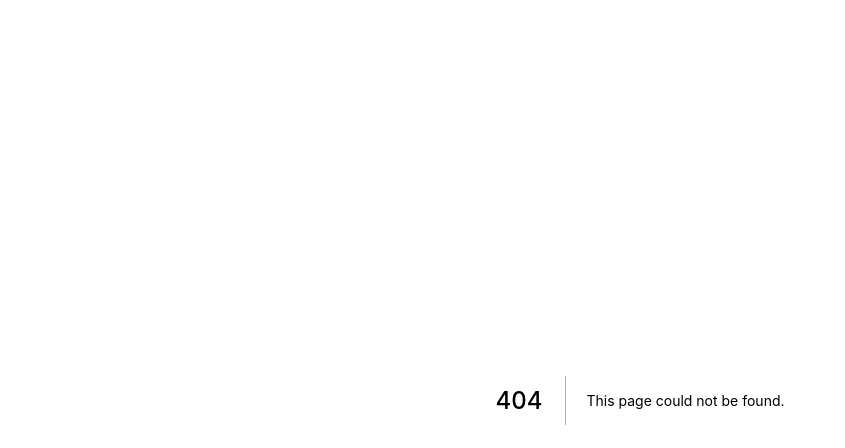
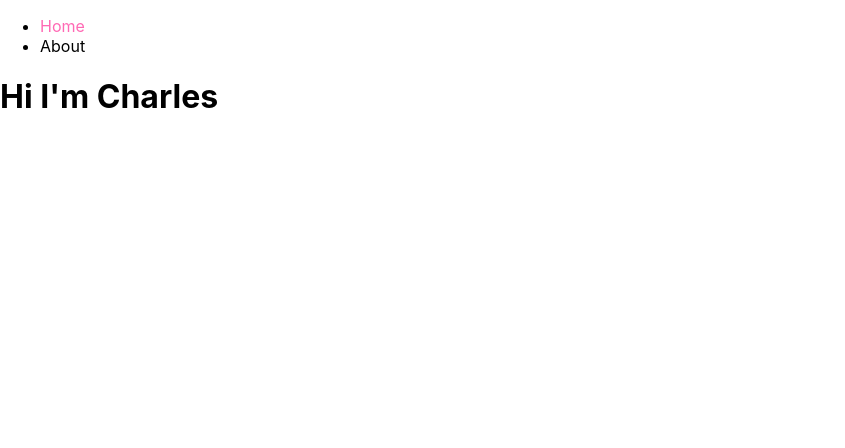
Before and after one commit to CharlesHPerry/Portfolio, a Next.js app: page /about in a window 1280 px wide. Before the commit this address had no page. Shown: the top 448 px of the page, without its empty margins (0-845 px from the left). Built offline with nearby package versions, Linux system fonts and the light colour scheme.

Commit message:
added a base for portfiolio

```diff
--- /dev/null
+++ b/components/navbar.js
@@ -0,0 +1,33 @@
+import Head from 'next/head'
+import Link from 'next/link'
+import {useEffect} from 'react'
+
+
+export default function Navbar() {
+
+    useEffect(() => {
+        document.getElementById("home").style.color = 'hotpink'
+    }, [])
+
+    return (
+        <div>
+            <Head>
+                <title>Charles Perry Portfilio</title>
+            </Head>
+            <navbar>
+                <ul>
+                    <li>
+                        <Link href="/">
+                            <a id='home'>Home</a>
+                        </Link>
+                    </li>
+                    <li>
+                        <Link href="/about">
+                            <a>About</a>
+                        </Link>
+                    </li>
+                </ul>
+            </navbar>
+        </div>
+    )
+}
--- /dev/null
+++ b/pages/about.js
@@ -0,0 +1,12 @@
+import Navbar from '../components/navbar'
+
+export default function About() {
+    return (
+        <div>
+            <Navbar/>
+            <div>
+                <h1>Hi I'm Charles</h1>
+            </div>
+        </div>
+    )
+}
```
Also changed, not shown: pages/test.js (added, +24 -0 lines).
